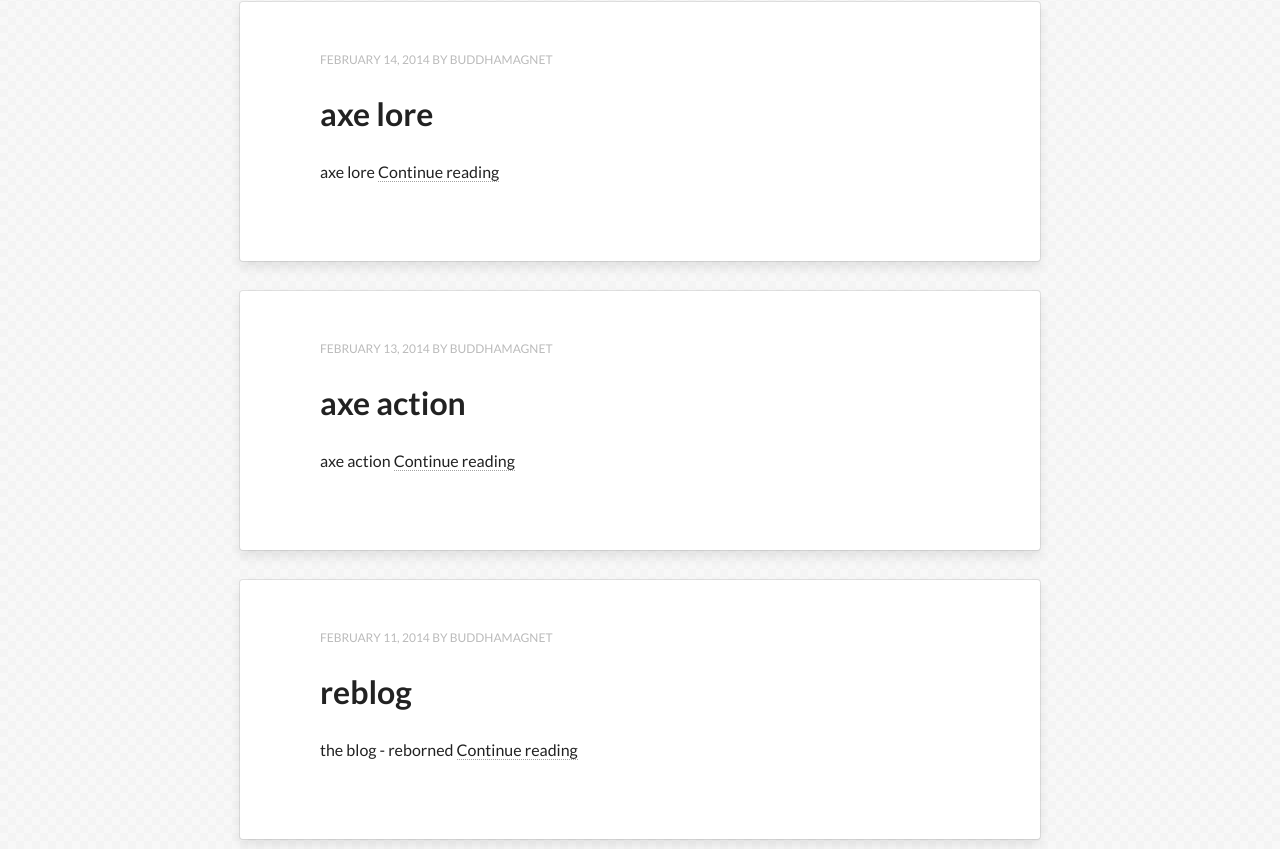
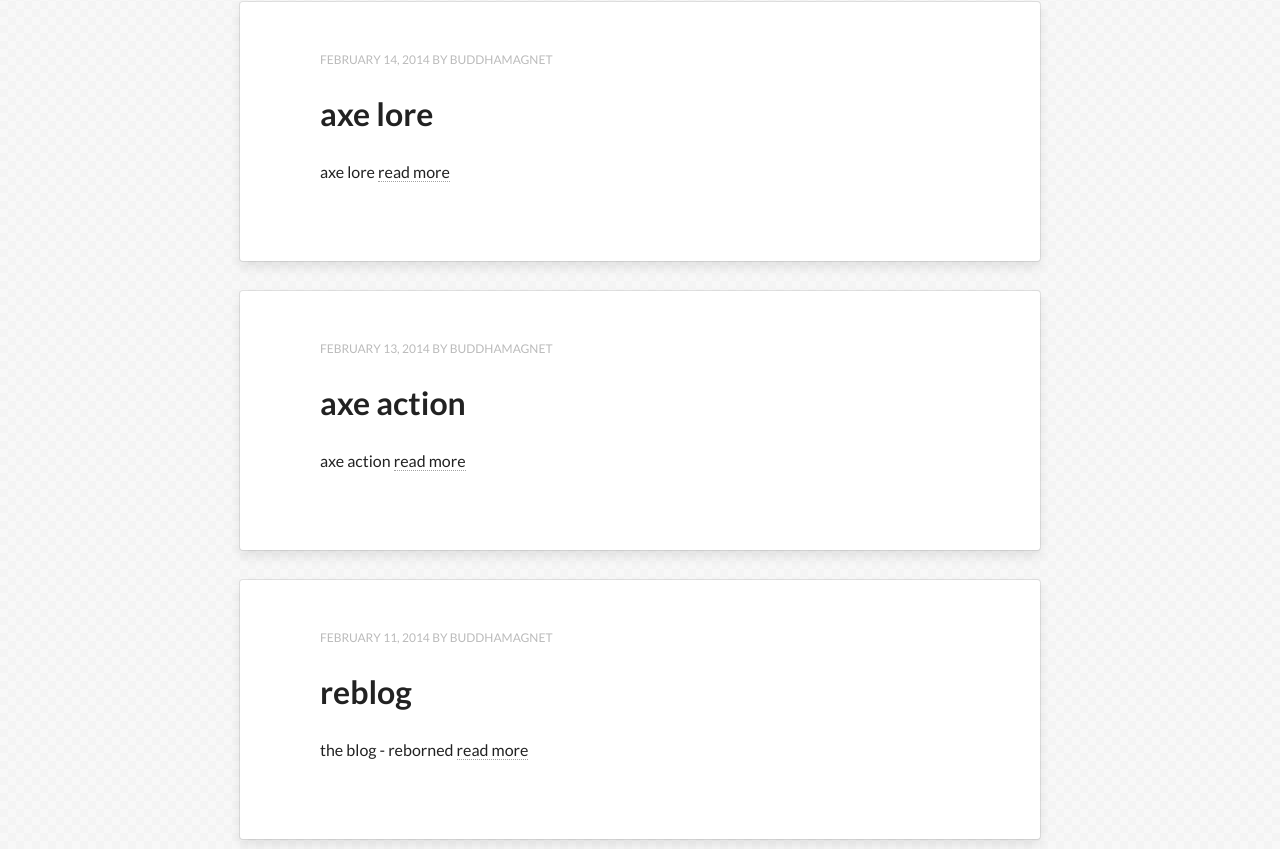
Before and after one commit to buddhamagnet/buddhamagnet.github.com, a Jekyll site: the page built from archive.html, in a window 1280 px wide. Shown: the part 223-1072 px from the top of the page. Built offline with Jekyll 4.4.1, drawn with Linux system fonts in a browser that asks for light colours; nearby versions of some CDN libraries.

Commit message:
tweak read more links

```diff
--- a/_layouts/post.html
+++ b/_layouts/post.html
@@ -57,14 +57,14 @@
         </div><!-- /.read-more-header -->
         <div class="read-more-content">
           <h3><a href="{{ site.url }}{{ post.url }}" title="{{ post.title }}">{{ post.title }}</a></h3>
-          <p>{% if post.description %}{{ post.description }}{% else %}{{ post.content | strip_html | strip_newlines | truncate: 140 }}&hellip;{% endif %} <a href="{{ site.url }}{{ post.url }}">Continue reading</a></p>
+          <p>{% if post.description %}{{ post.description }}{% else %}{{ post.content | strip_html | strip_newlines | truncate: 140 }}&hellip;{% endif %} <a href="{{ site.url }}{{ post.url }}">read more</a></p>
         </div><!-- /.read-more-content -->
       {% endfor %}
       <div class="read-more-list">
         {% for post in site.related_posts limit:2 offset:1 %}
           <div class="list-item">
             <h4><a href="{{ site.url }}{{ post.url }}" title="{{ post.title }}">{{ post.title }}</a></h4>
-            <span>Published on {{ post.date | date: "%B %d, %Y" }}</span>
+            <span>published on {{ post.date | date: "%B %d, %Y" }}</span>
           </div><!-- /.list-item -->
         {% endfor %}
       </div><!-- /.read-more-list -->
--- a/archive.html
+++ b/archive.html
@@ -9,7 +9,7 @@ description: "An archive of posts."
 {% for post in site.posts %}
 <article class="hentry">
   <header>
-    <div class="entry-meta"><span class="entry-date date published"><time datetime="{{ post.date | date_to_xmlschema }}"><a href="{{ site.url }}{{ post.url }}">{{ post.date | date: "%B %d, %Y" }}</a></time></span><span class="author vcard fn"><a class="url fn" href="{{ site.url }}">{{ site.owner.name }}</a></span>{% if site.disqus_shortname and post.comments %}&nbsp; &bull; &nbsp;<span class="entry-comments"><a href="{{ site.url }}{{ post.url }}#disqus_thread">Comment</a></span>{% endif %}</div><!-- /.entry-meta -->
+    <div class="entry-meta"><span class="entry-date date published"><time datetime="{{ post.date | date_to_xmlschema }}"><a href="{{ site.url }}{{ post.url }}">{{ post.date | date: "%B %d, %Y" }}</a></time></span><span class="author vcard fn"><a class="url fn" href="{{ site.url }}">{{ site.owner.name }}</a></span>{% if site.disqus_shortname and post.comments %}&nbsp; &bull; &nbsp;<span class="entry-comments"><a href="{{ site.url }}{{ post.url }}#disqus_thread">comment</a></span>{% endif %}</div><!-- /.entry-meta -->
     {% if post.link %}
       <h1 class="entry-title"><a href="{{ site.url }}{{ post.url }}" rel="bookmark" title="{{ post.title }}"><i class="icon-double-angle-right"></i></a> <a href="{{ post.link }}">{{ post.title }}</a></h1>
     {% else %}
@@ -17,7 +17,7 @@ description: "An archive of posts."
     {% endif %}
   </header>
   <div class="entry-content">
-    <p>{% if post.description %}{{ post.description }}{% else %}{{ post.content | strip_html | strip_newlines | truncate: 120 }}{% endif %} <a href="{{ site.url }}{{ post.url }}">Continue reading</a></p>
+    <p>{% if post.description %}{{ post.description }}{% else %}{{ post.content | strip_html | strip_newlines | truncate: 120 }}{% endif %} <a href="{{ site.url }}{{ post.url }}">read more</a></p>
   </div><!-- /.entry-content -->
 </article><!-- /.hentry -->
 {% endfor %}
```
